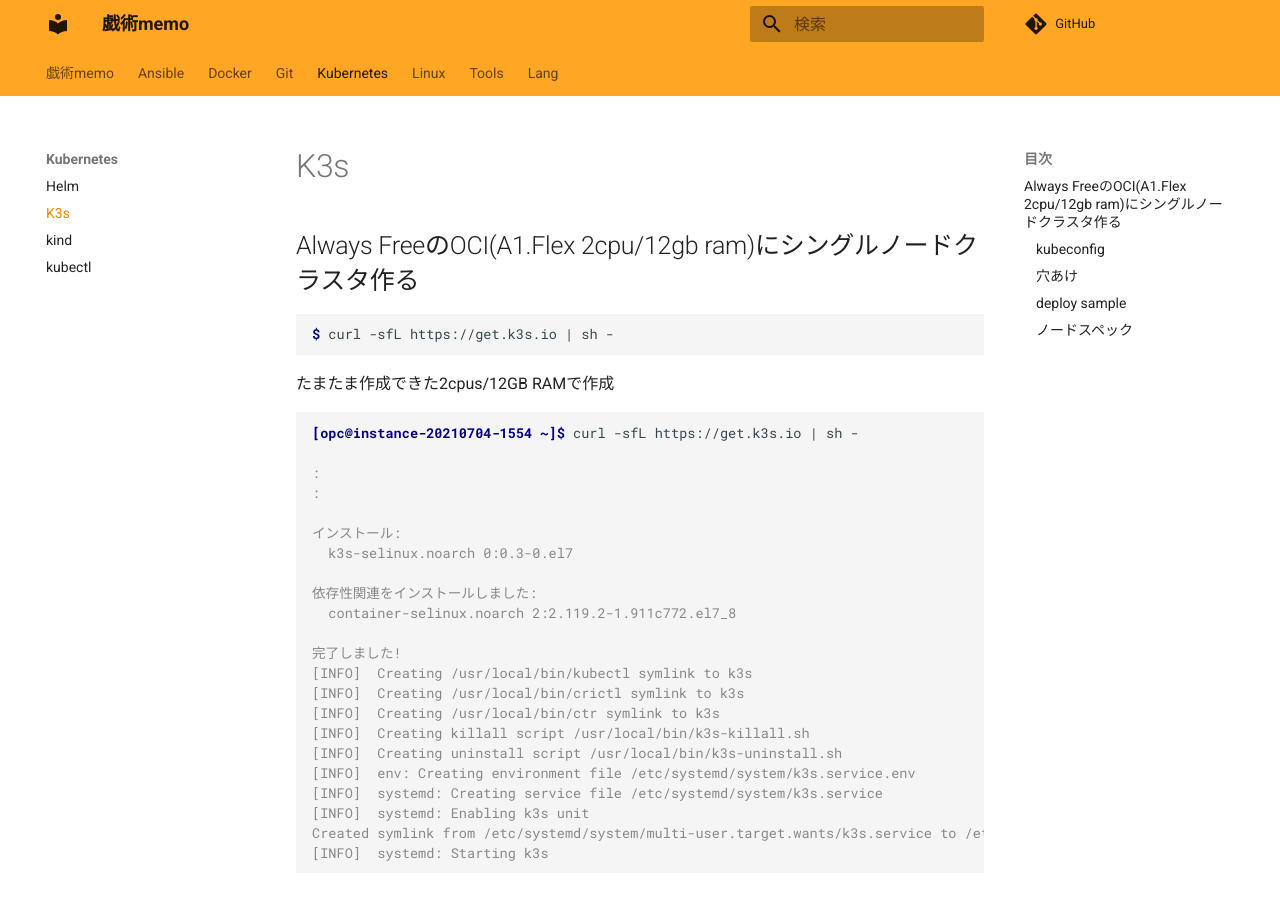
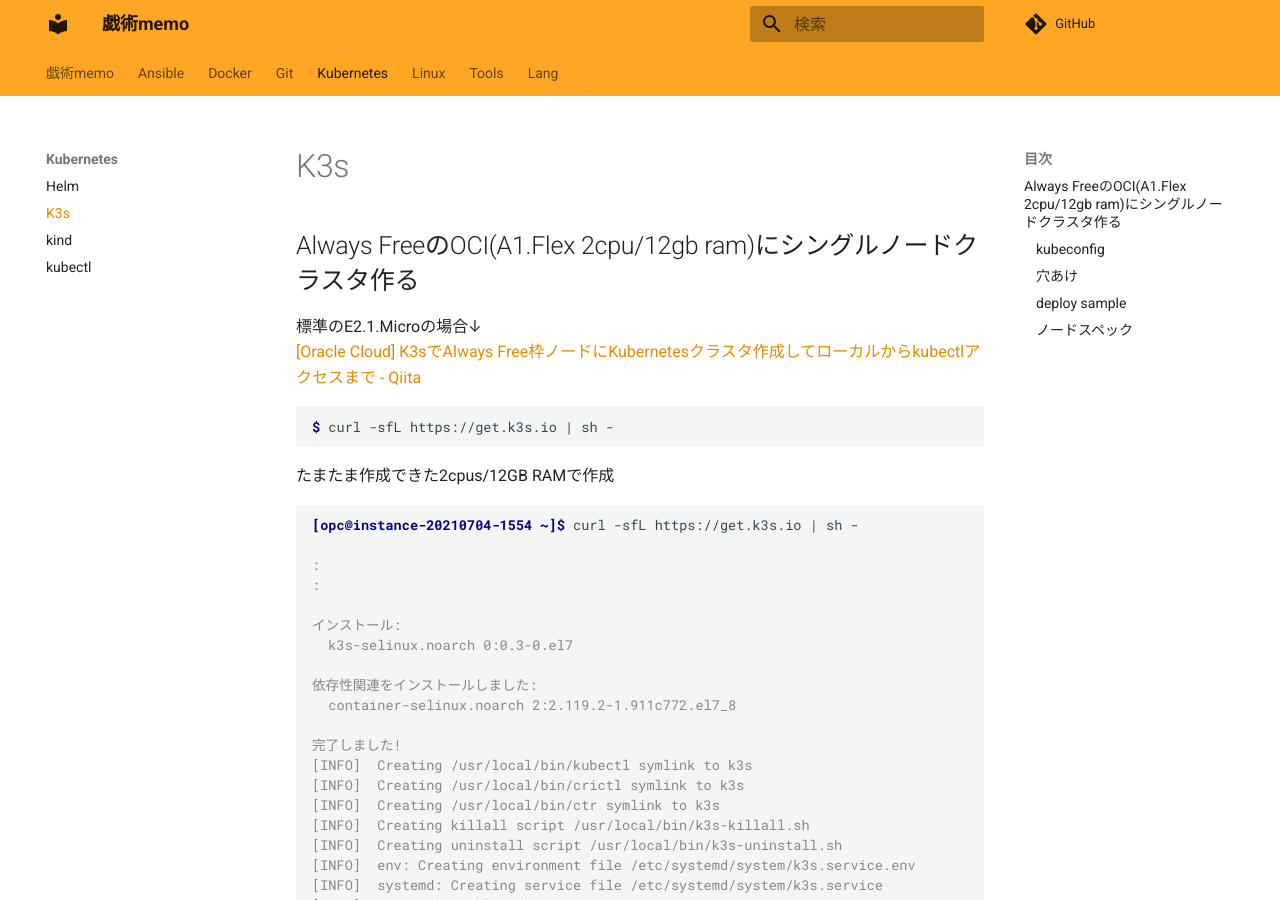
Before and after one commit to zaki-lknr/docs, an MkDocs documentation site: the page built from docs/Kubernetes/k3s.md, in a window 1280 px wide and 900 px high. Built offline with MkDocs 1.6.1 and Material for MkDocs 9.7.7, drawn with Linux system fonts in a browser that asks for light colours; comment, search, counter and statistics services are not loaded.

Commit message:
add: kubernetes/k3s: E2.1.Microの場合の構築のリンク追加

````diff
--- a/docs/Kubernetes/k3s.md
+++ b/docs/Kubernetes/k3s.md
@@ -1,6 +1,9 @@
 # K3s
 
 ## Always FreeのOCI(A1.Flex 2cpu/12gb ram)にシングルノードクラスタ作る
+
+標準のE2.1.Microの場合↓
+[[Oracle Cloud] K3sでAlways Free枠ノードにKubernetesクラスタ作成してローカルからkubectlアクセスまで - Qiita](https://qiita.com/zaki-lknr/items/e829a3ad548e362ef89c)
 
 ```console
 $ curl -sfL https://get.k3s.io | sh -
````
